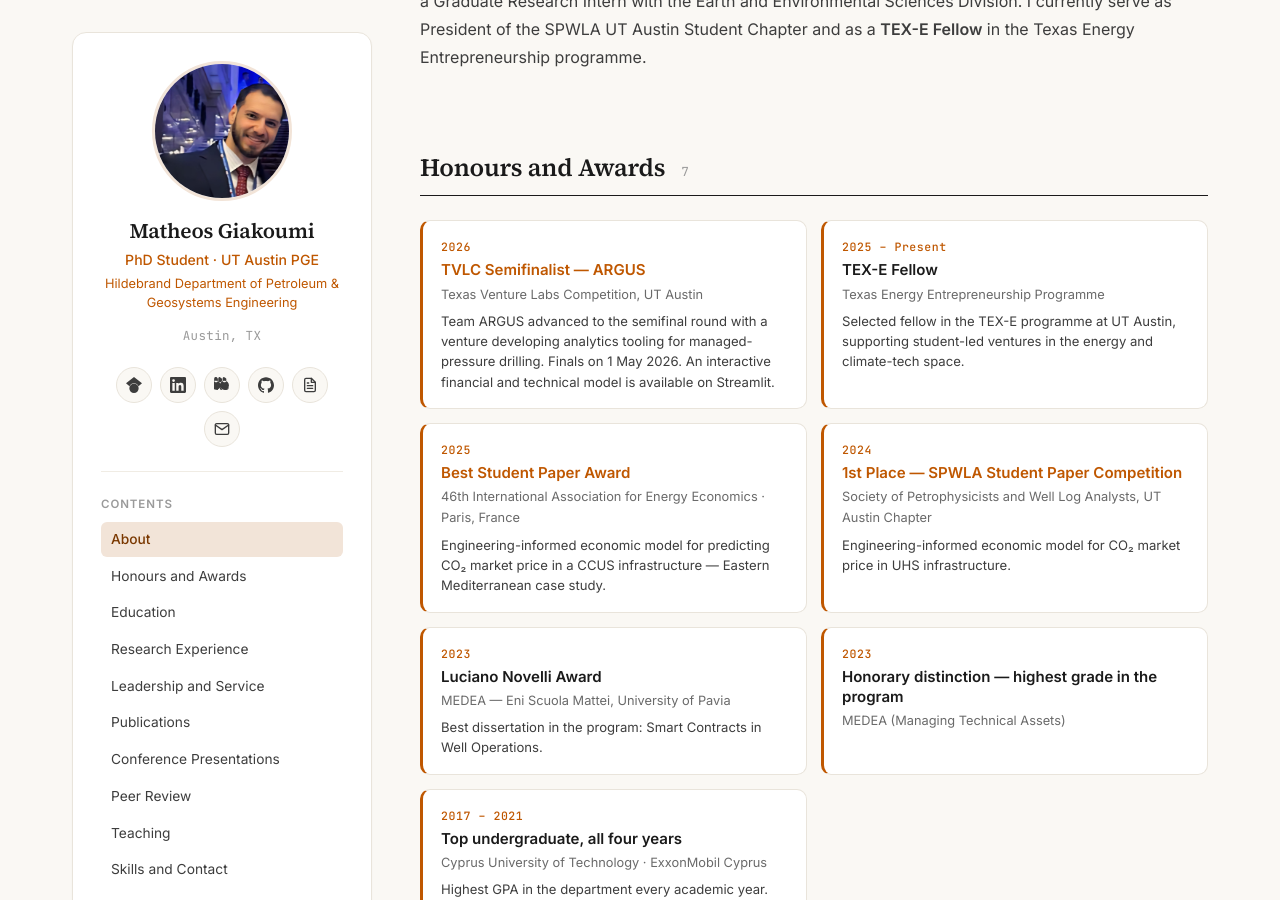
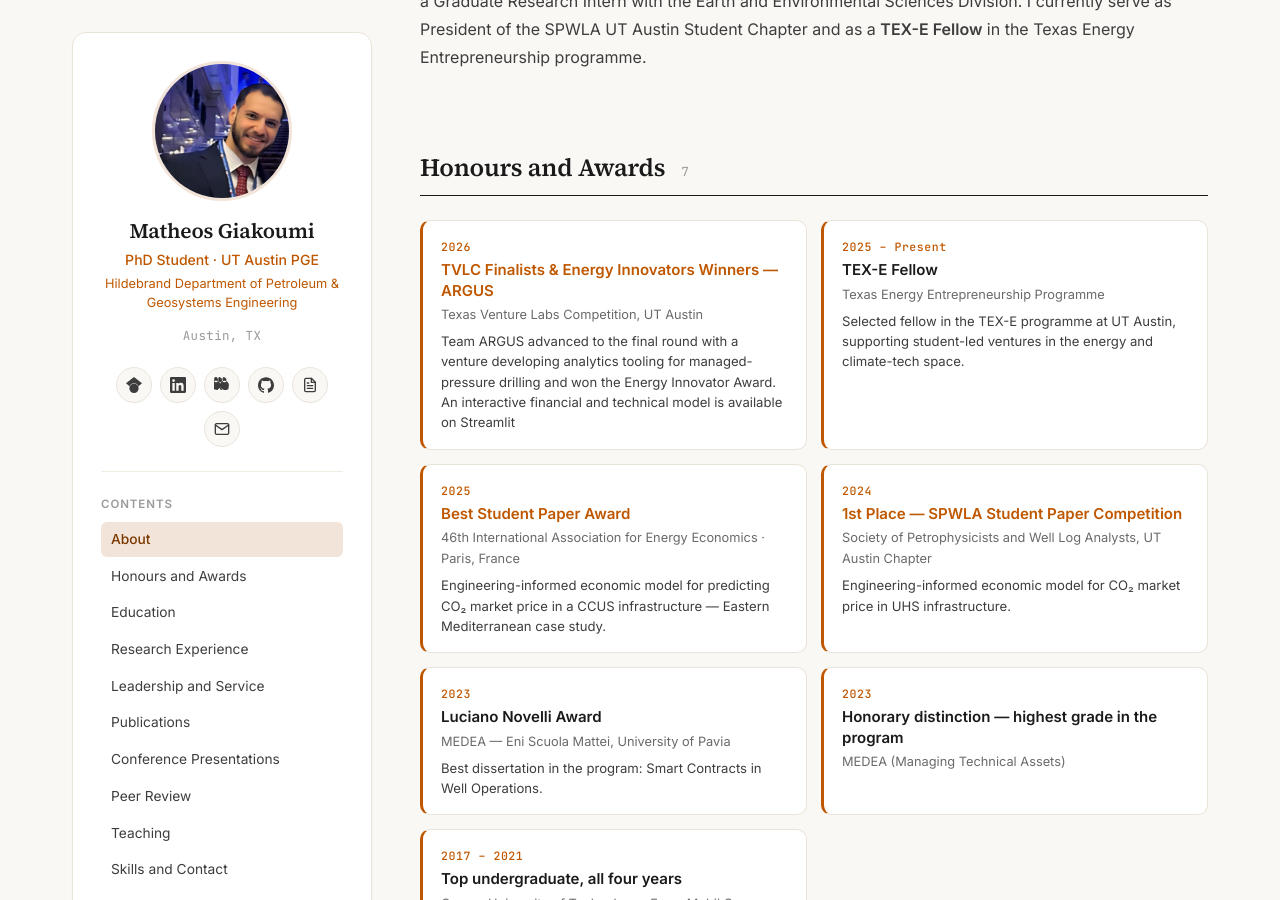
Before and after one commit to MatheosGiakoumi/matheosgiakoumi.github.io, a Jekyll site: the page built from index.md, in a window 1280 px wide and 900 px high, scrolled down 421 px. Built offline with Jekyll 4.4.1, drawn with Linux system fonts in a browser that asks for light colours.

Commit message:
Update awards.yml

```diff
--- a/_data/awards.yml
+++ b/_data/awards.yml
@@ -1,11 +1,11 @@
 # Awards & honors — featured prominently on the home page.
 # Most recent / most prestigious first.
 
-- title: "TVLC Semifinalist — ARGUS"
+- title: "TVLC Finalists & Energy Innovators Winners — ARGUS"
   venue: "Texas Venture Labs Competition, UT Austin"
   year: "2026"
   url: "https://argus-v2-dujcv4tsmtvx9pektlbgpd.streamlit.app/"
-  detail: "Team ARGUS advanced to the semifinal round with a venture developing analytics tooling for managed-pressure drilling. Finals on 1 May 2026. An interactive financial and technical model is available on Streamlit."
+  detail: "Team ARGUS advanced to the final round with a venture developing analytics tooling for managed-pressure drilling and won the Energy Innovator Award. An interactive financial and technical model is available on Streamlit"
 
 - title: "TEX-E Fellow"
   venue: "Texas Energy Entrepreneurship Programme"
```
